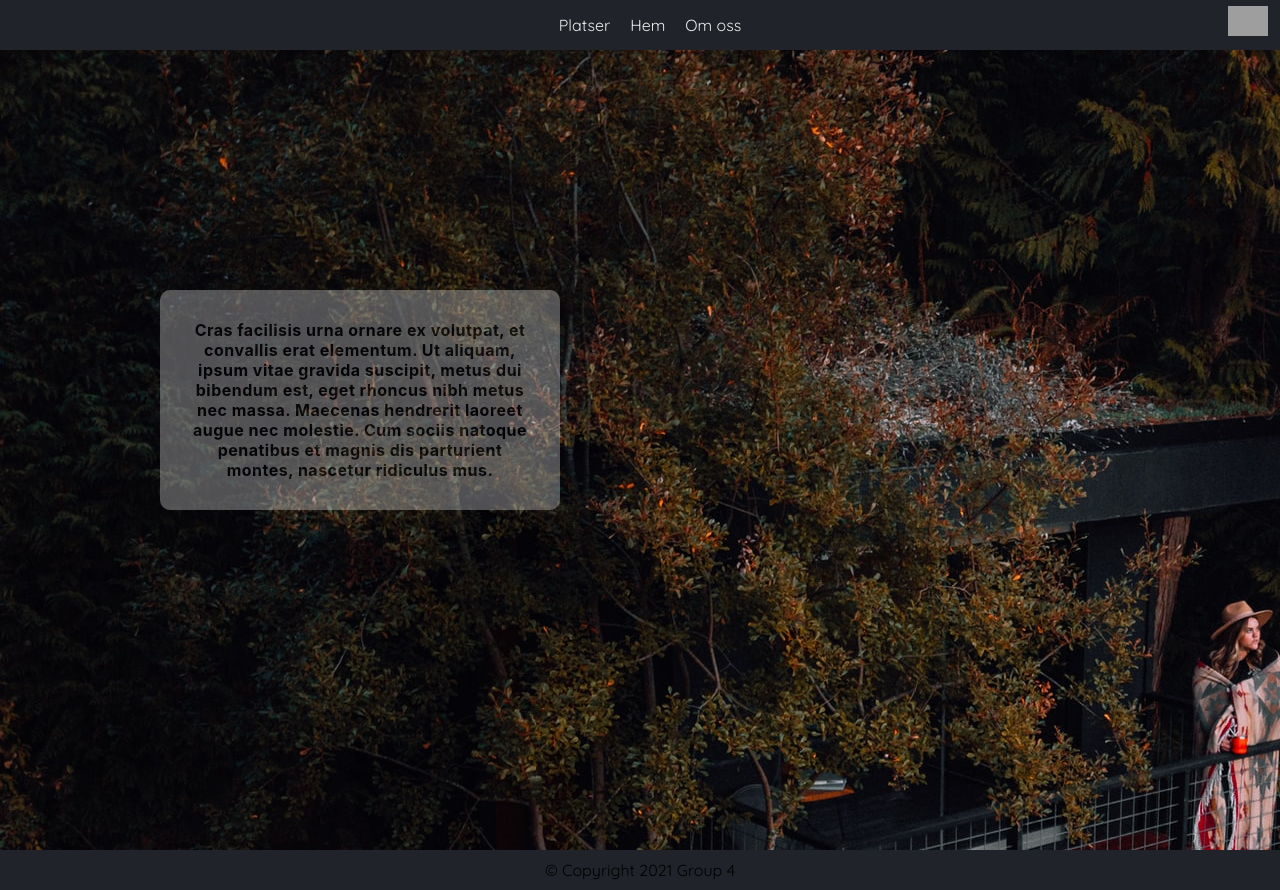
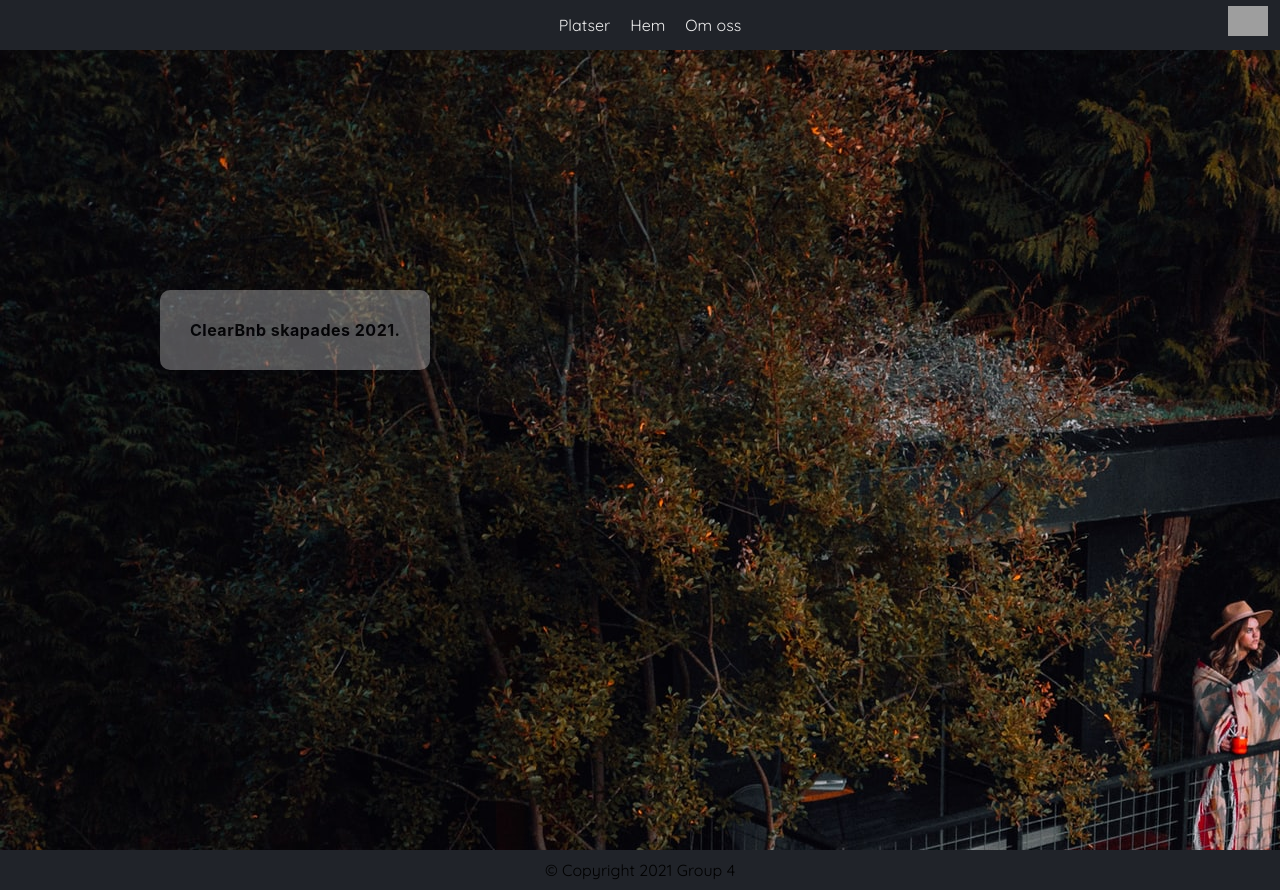
Before and after one commit to postila/clearbnb-grupp4, a React (Create React App) app: page /Om-oss in a window 1280 px wide. Built offline with nearby package versions, Linux system fonts and the light colour scheme; no server answers; grey boxes are pictures that could not be loaded.

Commit message:
Background homepage amended

```diff
--- a/src/App.css
+++ b/src/App.css
@@ -34,8 +34,8 @@ main{
 
 footer {
  font-family: Quicksand;
- background-color: #ebe5db;
  display:flex;
  justify-content: center;
  align-items: center;
- background-color: #202329;}
+ background-color: #202329;
+}
--- a/src/components/LocationList.js
+++ b/src/components/LocationList.js
@@ -38,7 +38,7 @@ const styles = {
   card: {
     color: 'grey',
     //backgroundColor: '#eee',
-    backgroundColor: 'rgba(255,255,255,0.6)',
+    backgroundColor: 'rgba(275,275,275,0.6)',
     padding: '8px 8px 0px 8px',
     marginBottom: '15px',
     //flex: '1 0 11%',
@@ -60,6 +60,9 @@ const styles = {
     gridTemplateColumns: 'repeat(4, 1fr)',
     gridGap: '25px',
 
+  },
+  background: {
+    backgroundImage: ''
   }
 }
 
--- a/src/pages/AboutUs.js
+++ b/src/pages/AboutUs.js
@@ -1,45 +1,44 @@
 import React from 'react';
 import Radium from 'radium'
-import background from '../background.jpg'
+import Background from '../background.jpg'
 
 
 const AboutUs = () => {
 
   // const handleClick = useState()
   return (
-    <div style={{ backgroundImage: `url(${background})`, height: '100vh', margin: '0' }}>
-      <div style={styles.box}>
-        <p style={styles.content}>Cras facilisis urna ornare ex volutpat, et
-        convallis erat elementum. Ut aliquam, ipsum vitae
-        gravida suscipit, metus dui bibendum est, eget rhoncus nibh
-        metus nec massa. Maecenas hendrerit laoreet augue
-        nec molestie. Cum sociis natoque penatibus et magnis
-        dis parturient montes, nascetur ridiculus mus.</p>
+    <div style={{ backgroundImage: `url(${Background})`, height: '100vh', margin: '0' }}>
+      <div style={{ backgroundColor: 'rgba(255,255,255,0.6)' }}>
+        <div style={{ width: '100%' }}>
+          <div style={styles.box}>
+            <p style={styles.content}>ClearBnb skapades 2021. </p>
+          </div>
+        </div >
       </div>
-    </div >
+    </div>
   );
 }
 
 const styles = {
   box: {
     display: 'inline-block',
-    float:'left',
+    float: 'left',
     margin: '30vh 0 0 20vh',
     maxWidth: '400px',
     backgroundColor: 'white',
     opacity: '30%',
     padding: '30px',
-    borderRadius:'10px'
+    borderRadius: '10px'
 
   },
   content: {
     color: 'black',
     margin: '0',
     fontWeight: 'bold',
-    letterSpacing:'0.5px'
+    letterSpacing: '0.5px'
   },
   background: {
-    backgroundImage:''
+    backgroundImage: ''
   }
 
 }
--- a/src/pages/Home.js
+++ b/src/pages/Home.js
@@ -13,7 +13,8 @@ const Home = () => {
   }
 
   return (
-    <div style={{ backgroundImage: `url(${Background})`, height: '100vh', margin: '0' }}>
+    <div style={{backgroundImage: `url(${Background})`, height: '100vh', margin: '0'}}>
+      <div style={{ backgroundColor: 'rgba(175, 175, 175, 0.7)' }}>
       <div style={{ width: '100%' }}>
           {/* <div style={styles.bodyStyle}> */}
             <div style={styles.left}> <img style={styles.logo} src='https://i.imgur.com/eTEP9yc.png' alt='logo'></img></div>
@@ -24,7 +25,8 @@ const Home = () => {
             <div style={styles.locationList}>
               <LocationList />
             </div>
-          </div >
+        </div >
+        </div>
         {/* </div> */}
         <div style={styles.right}></div>
       </div >
@@ -39,7 +41,7 @@ const styles = {
     width: '100%',
   },
   background: {
-    backgroundImage: '',
+    backgroundImage: ' ',
 
   },
   // bodyStyle:{
```
Also changed, not shown: src/detailsBackground.jpg (added).
